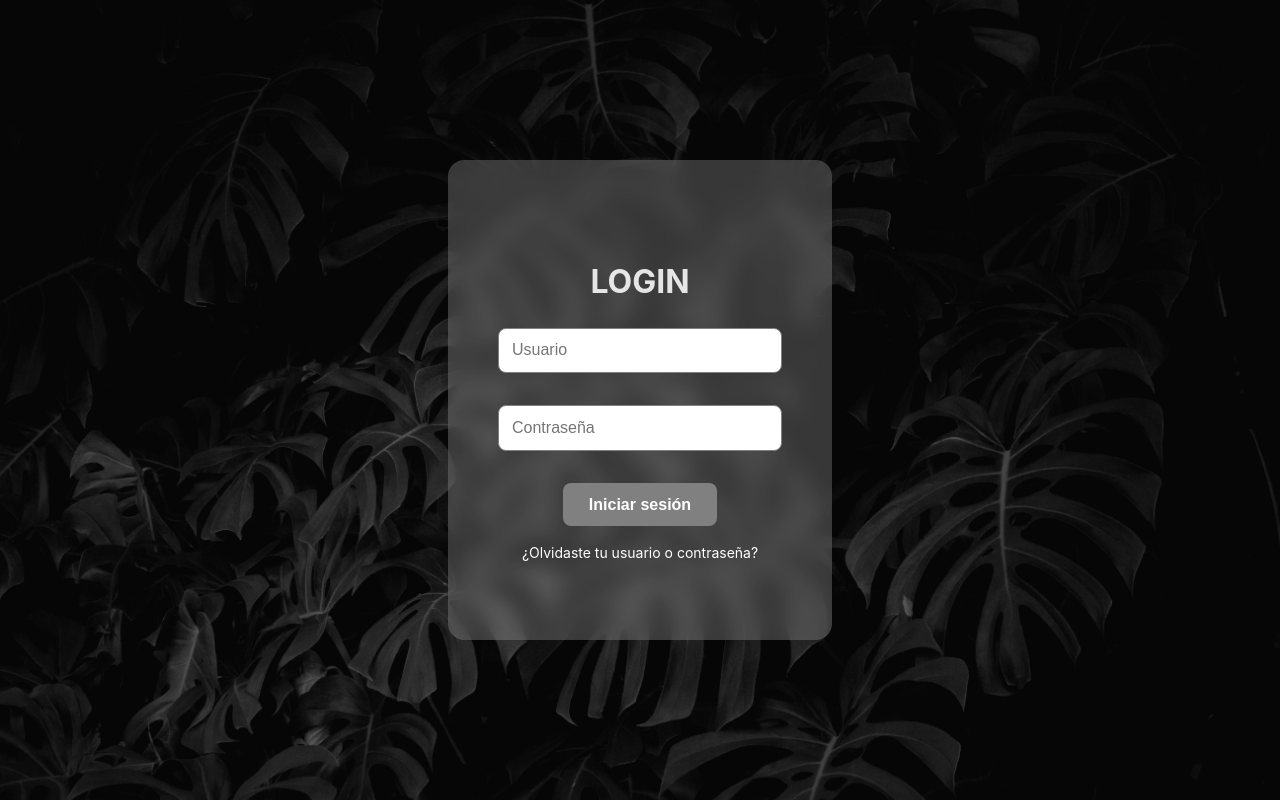
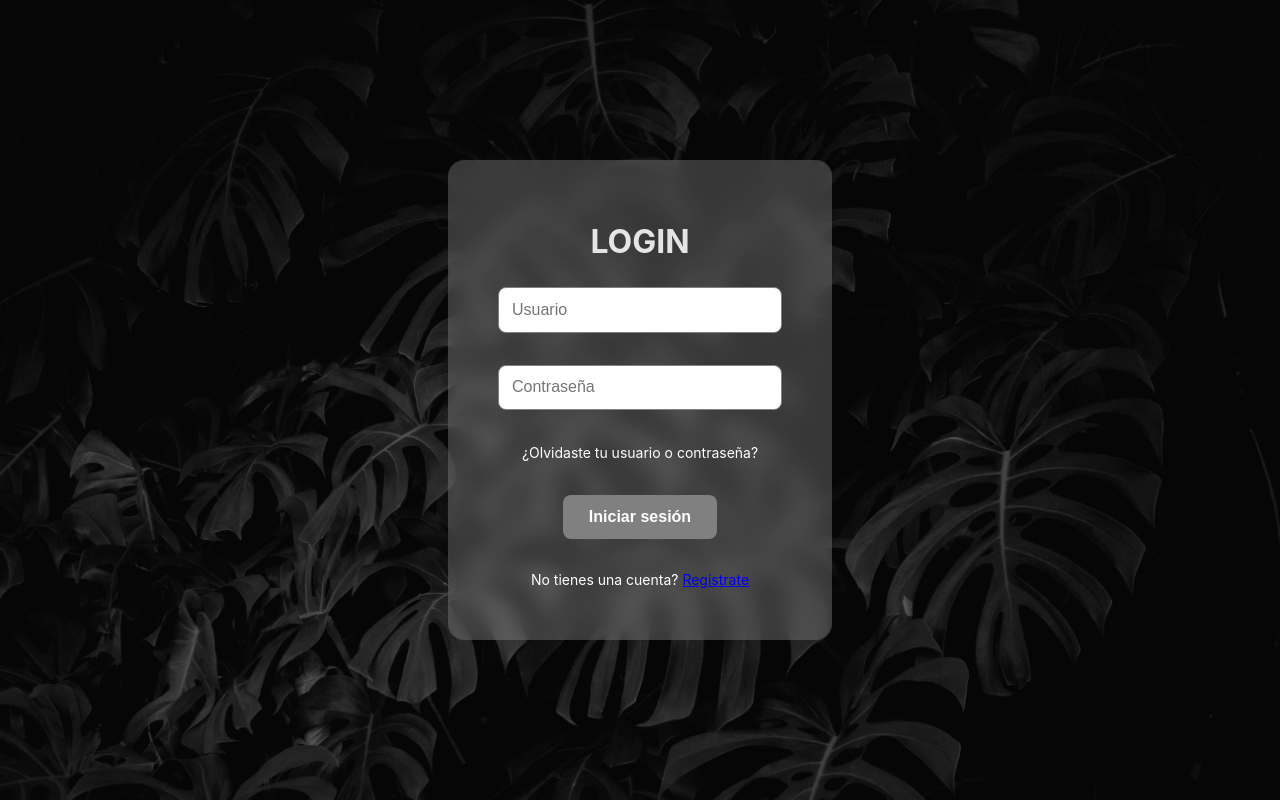
Before and after one commit to jonathanvrag/front_login, a React (Vite) app: page / in a window 1280 px wide. Built offline with nearby package versions, Linux system fonts and the light colour scheme; no server answers.

Commit message:
feat: Update FormLogin component styles and add form validation

```diff
--- a/src/components/FormLogin/FormLogin.css
+++ b/src/components/FormLogin/FormLogin.css
@@ -28,6 +28,13 @@
   border: 1px solid gray;
 }
 
+.formLogin__form-recover {
+  font-size: 14px;
+  color: white;
+  text-decoration: none;
+  cursor: pointer;
+}
+
 .formLogin__form-button {
   width: 12vw;
   font-size: 16px;
@@ -45,7 +52,7 @@
   color: black;
 }
 
-.formLogin__recover {
+.formLogin__register {
   font-size: 14px;
   color: white;
   text-decoration: none;
--- a/src/components/FormLogin/FormLogin.jsx
+++ b/src/components/FormLogin/FormLogin.jsx
@@ -1,5 +1,7 @@
 import { useForm } from 'react-hook-form';
 import './FormLogin.css';
+import { getLoginApi } from '../../services/loginApi';
+import { useEffect, useState } from 'react';
 
 export default function FormLogin() {
   const {
@@ -7,9 +9,21 @@ export default function FormLogin() {
     handleSubmit,
     formState: { errors },
   } = useForm();
+  const [users, setUsers] = useState([]);
+
+  useEffect(() => {
+    getLoginApi().then(data => setUsers(data));
+  }, []);
 
   const onSubmit = data => {
-    console.log(data);
+    const user = users.find(user => user.user === data.user);
+    if (!user) {
+      alert('El usuario no existe');
+    } else if (user.pass !== data.pass) {
+      alert('La contraseña no es correcta');
+    } else {
+      alert('Login con éxito');
+    }
   };
 
   return (
@@ -17,7 +31,7 @@ export default function FormLogin() {
       <h1>LOGIN</h1>
       <form className='formLogin__form' onSubmit={handleSubmit(onSubmit)}>
         <input
-          {...register('usuario', {
+          {...register('user', {
             required: 'El campo usuario es requerido',
             minLength: {
               value: 4,
@@ -28,9 +42,9 @@ export default function FormLogin() {
           type='text'
           placeholder='Usuario'
         />
-        {errors.usuario && <p>{errors.usuario.message}</p>}
+        {errors.user && <p>{errors.user.message}</p>}
         <input
-          {...register('contraseña', {
+          {...register('pass', {
             required: 'El campo contraseña es requerido',
             minLength: {
               value: 4,
@@ -41,14 +55,17 @@ export default function FormLogin() {
           type='password'
           placeholder='Contraseña'
         />
-        {errors.contraseña && <p>{errors.contraseña.message}</p>}
+        {errors.pass && <p>{errors.pass.message}</p>}
+        <a className='formLogin__form-recover' href='/recuperar'>
+          ¿Olvidaste tu usuario o contraseña?
+        </a>
         <button className='formLogin__form-button' type='submit'>
           Iniciar sesión
         </button>
       </form>
-      <a className='formLogin__recover' href='/recuperar'>
-        ¿Olvidaste tu usuario o contraseña?
-      </a>
+      <p className='formLogin__register'>
+        No tienes una cuenta? <a href='/registro'>Regístrate</a>
+      </p>
     </div>
   );
 }
--- /dev/null
+++ b/src/services/loginApi.js
@@ -0,0 +1,10 @@
+export function getLoginApi() {
+  return fetch('http://localhost:3000/users')
+    .then(response => {
+      if (!response.ok) {
+        throw new Error('Network response was not ok');
+      }
+      return response.json();
+    })
+    .catch(error => console.error('Error:', error));
+}
```
